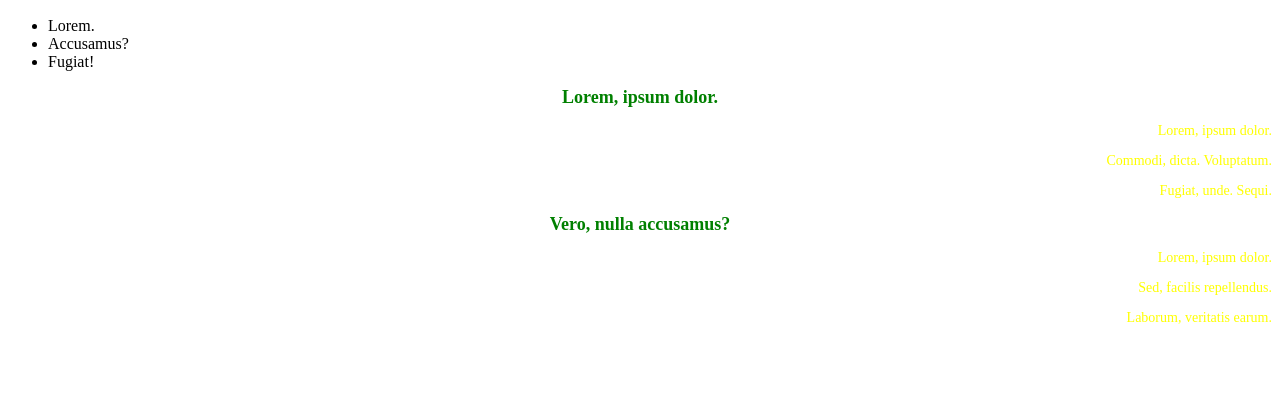
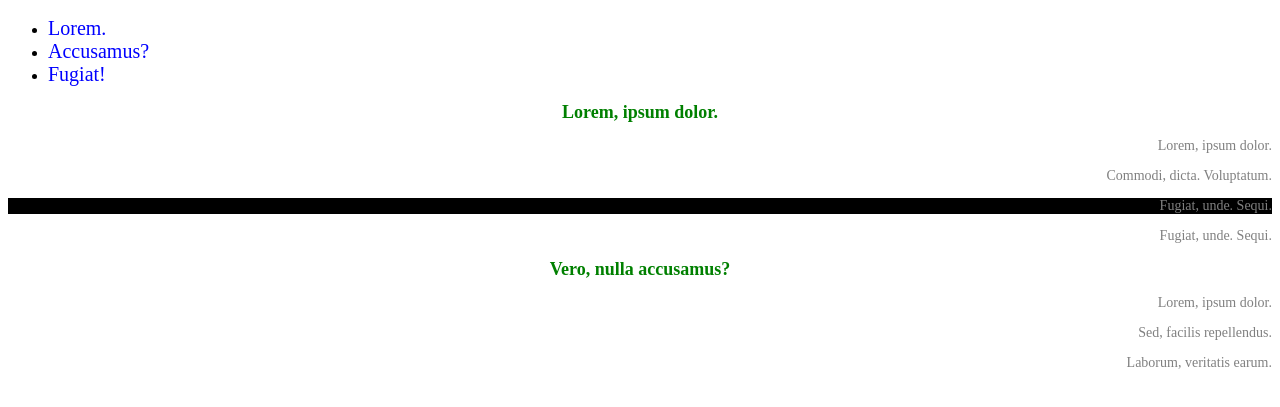
Before and after one commit to SerhiiKudria/css_intro, a plain HTML site: page index.html in a window 1280 px wide. Shown: the part 153-560 px from the top of the page. Drawn offline with Linux system fonts and the light colour scheme.

Commit message:
initial styles

```diff
--- a/index.html
+++ b/index.html
@@ -6,6 +6,16 @@
     <meta name="viewport" content="width=device-width, initial-scale=1.0" />
     <link rel="stylesheet" href="./css/style.css" />
     <title>Document</title>
+    <style>
+      a {
+        color: blue;
+        font-size: 20px;
+        text-align: center;
+      }
+      p {
+        color: gray;
+      }
+    </style>
   </head>
   <body>
     <header>
@@ -22,6 +32,7 @@
         <h2>Lorem, ipsum dolor.</h2>
         <p>Lorem, ipsum dolor.</p>
         <p>Commodi, dicta. Voluptatum.</p>
+        <p style="background-color: black">Fugiat, unde. Sequi.</p>
         <p>Fugiat, unde. Sequi.</p>
       </article>
       <article>
```
